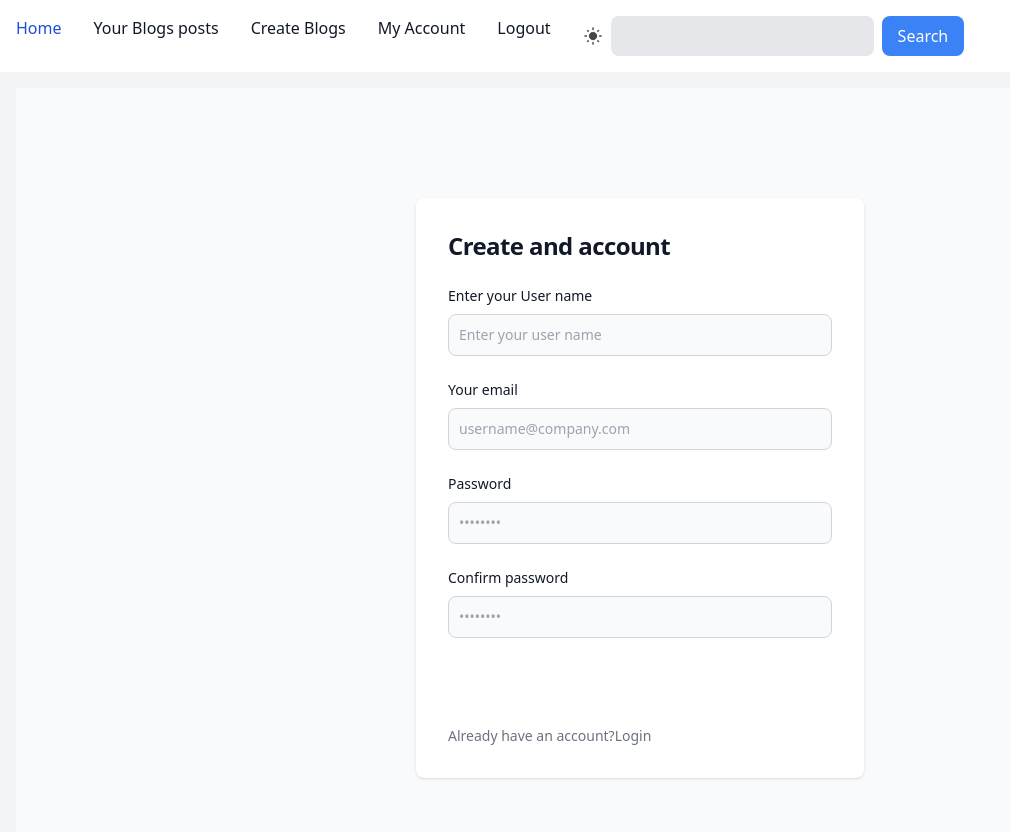
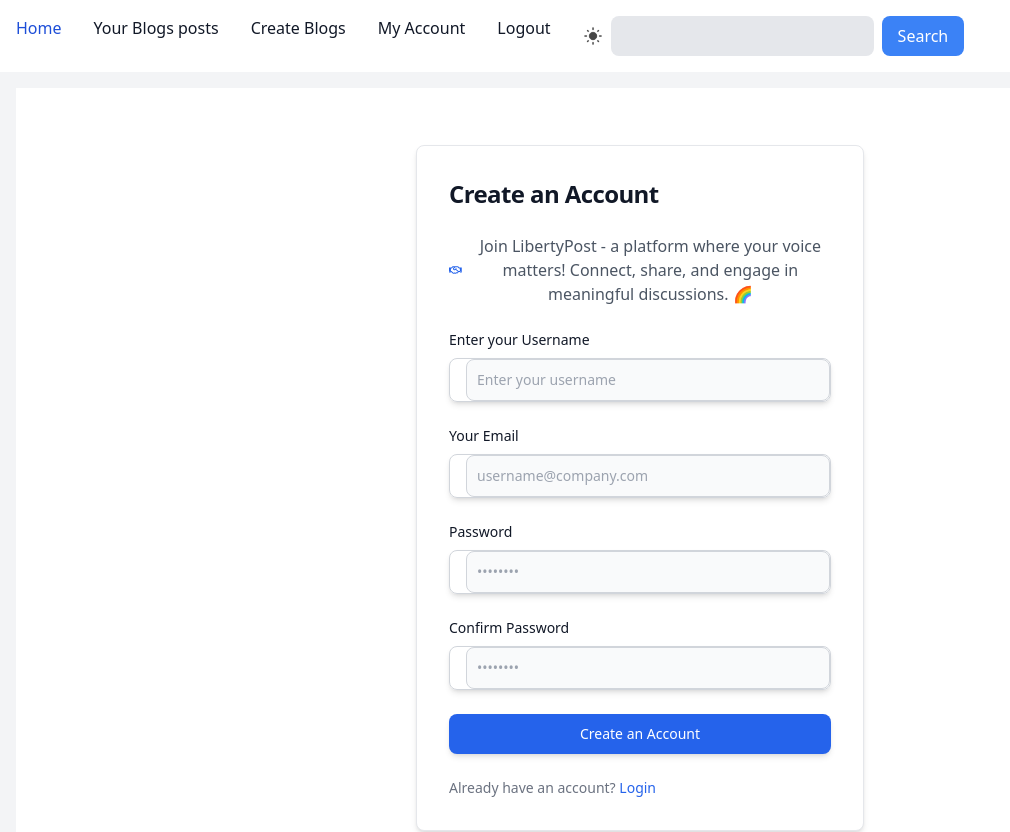
Before and after one commit to rajan0031/social_mini_project_rajan_frontend_temp, a React (Vite) app: page /register in a window 1280 px wide. Shown: the top 832 px of the page, without its empty margins (0-1010 px from the left). Built offline with nearby package versions, Linux system fonts and the light colour scheme.

Commit message:
this is my frontend change

```diff
--- a/src/components/Login.jsx
+++ b/src/components/Login.jsx
@@ -1,28 +1,19 @@
-import { useState, useRef } from 'react';
-import "../index.css"
-import { Link } from 'react-router-dom';
+import { useState } from 'react';
+import "../index.css";
+import { Link, useNavigate } from 'react-router-dom';
 import { toast, ToastContainer } from 'react-toastify';
 import 'react-toastify/dist/ReactToastify.css';
 import axios from 'axios';
 import { loginRoute } from '../../utils/apiRoutes';
-import { useNavigate } from 'react-router-dom';
-
-
-
-
+import { FaLock, FaUser, FaInfoCircle, FaHandshake, FaFacebook, FaTwitter, FaGoogle } from 'react-icons/fa';
+import { MdAlternateEmail } from 'react-icons/md';
 
 function Login() {
+    const navigate = useNavigate();
+    const [username, setUsername] = useState("");
+    const [password, setPassword] = useState("");
 
-    // using use navigate
-
-    const navigate = useNavigate();
-
-
-    // State variables
-    const [username, setusername] = useState("");
-    const [password, setpassword] = useState("");
-    // handle the form data
-    const handleformdata = async (e) => {
+    const handleFormData = async (e) => {
         e.preventDefault();
 
         try {
@@ -31,80 +22,108 @@
                 password: password
             });
 
-
-
-            if (response.data.status == false) {
+            if (response.data.status === false) {
                 toast.error(`${response.data.message}`);
             } else {
                 toast.success(`${response.data.message}`);
-                // console.log(response.data.userDetails)
                 const userDetailsString = JSON.stringify(response.data.userDetails);
-
-                localStorage.setItem("blog-user",
-                    userDetailsString
-                )
+                localStorage.setItem("blog-user", userDetailsString);
                 navigate("/");
             }
         } catch (err) {
             console.log(err);
+            toast.error("An error occurred. Please try again!");
         }
-
-
-
     }
-
-
-
-
-
-
 
     return (
         <>
-            <section className="bg-gray-50 dark:bg-gray-900">
-                <div className="flex flex-col items-center justify-center px-6 py-8 mx-auto md:h-screen lg:py-0">
+            <section className="bg-white min-h-screen flex flex-col items-center justify-center">
+                <div className="w-full max-w-md bg-white rounded-lg shadow-lg transition-transform transform hover:scale-105 duration-300">
+                    <div className="p-6 space-y-4 md:space-y-6">
+                        <h1 className="text-2xl font-bold leading-tight tracking-tight text-gray-900 md:text-3xl text-center">
+                            Welcome Back to LibertyPost! 🌈
+                        </h1>
+                        <div className="flex items-center justify-center mb-4">
+                            <FaHandshake size={30} className="text-blue-600 mr-2" />
+                            <p className="text-gray-600 text-center">
+                                Join a community where your voice matters! We provide a safe platform for you to express your thoughts freely. 🗣️
+                            </p>
+                        </div>
+                        <div className="flex items-center justify-center mb-4">
+                            <FaInfoCircle size={30} className="text-green-600 mr-2" />
+                            <p className="text-gray-600 text-center">
+                                Log in to discover diverse content, connect with like-minded individuals, and engage in meaningful discussions. 💬
+                            </p>
+                        </div>
 
-                    <div className="w-full bg-white rounded-lg shadow dark:border md:mt-0 sm:max-w-md xl:p-0 dark:bg-gray-800 dark:border-gray-700">
-                        <div className="p-6 space-y-4 md:space-y-6 sm:p-8">
-                            <h1 className="text-xl font-bold leading-tight tracking-tight text-gray-900 md:text-2xl dark:text-white">
-                                Create and account
-                            </h1>
-                            <form onSubmit={handleformdata} className="space-y-4 md:space-y-6">
+                        <form onSubmit={handleFormData} className="space-y-4 md:space-y-6">
+                            {/* Username Section */}
+                            <div>
+                                <label htmlFor="username" className="block mb-2 text-sm font-medium text-gray-900">Username</label>
+                                <div className="flex items-center border border-gray-300 rounded-lg shadow-md transition-shadow duration-300 hover:shadow-lg">
+                                    <FaUser className="text-blue-600 font-bold p-2" />
+                                    <input
+                                        type="text"
+                                        name="username"
+                                        id="username"
+                                        className="bg-gray-50 text-gray-900 sm:text-sm rounded-lg focus:ring-blue-600 focus:border-blue-600 block w-full p-2.5"
+                                        placeholder="Enter your username"
+                                        onChange={(e) => setUsername(e.target.value)}
+                                        required
+                                    />
+                                </div>
+                            </div>
 
-                                {/* // user name  sections this is our username section start*/}
-                                <div>
-                                    <label htmlFor="username" className="block mb-2 text-sm font-medium text-gray-900 dark:text-white">Enter your User name</label>
-                                    <input type="username" name="username" id="username" className="bg-gray-50 border border-gray-300 text-gray-900 sm:text-sm rounded-lg focus:ring-primary-600 focus:border-primary-600 block w-full p-2.5 dark:bg-gray-700 dark:border-gray-600 dark:placeholder-gray-400 dark:text-white dark:focus:ring-blue-500 dark:focus:border-blue-500" placeholder="Enter your user name" onChange={((e) => {
-                                        setusername(e.target.value)
-                                    })} required />
+                            {/* Password Section */}
+                            <div>
+                                <label htmlFor="password" className="block mb-2 text-sm font-medium text-gray-900">Password</label>
+                                <div className="flex items-center border border-gray-300 rounded-lg shadow-md transition-shadow duration-300 hover:shadow-lg">
+                                    <FaLock className="text-blue-600 font-bold p-2" />
+                                    <input
+                                        type="password"
+                                        name="password"
+                                        id="password"
+                                        placeholder="••••••••"
+                                        className="bg-gray-50 text-gray-900 sm:text-sm rounded-lg focus:ring-blue-600 focus:border-blue-600 block w-full p-2.5"
+                                        onChange={(e) => setPassword(e.target.value)}
+                                        required
+                                    />
                                 </div>
-                                {/* username section end */}
+                            </div>
 
+                            <button
+                                type="submit"
+                                className="w-full text-white bg-blue-600 hover:bg-blue-700 focus:ring-4 focus:outline-none focus:ring-blue-300 font-medium rounded-lg text-sm px-5 py-2.5 text-center transition-colors duration-200 shadow-md hover:shadow-lg">
+                                Login
+                            </button>
 
-                                {/* password section  starting points */}
+                            <p className="text-sm font-light text-gray-500 text-center">
+                                Don't have an account?
+                                <Link to="/register" className="font-medium text-blue-600 hover:underline"> Register here</Link>
+                            </p>
+                        </form>
 
-                                <div>
-                                    <label htmlFor="password" className="block mb-2 text-sm font-medium text-gray-900 dark:text-white">Password</label>
-                                    <input type="password" name="password" id="password" placeholder="••••••••" className="bg-gray-50 border border-gray-300 text-gray-900 sm:text-sm rounded-lg focus:ring-primary-600 focus:border-primary-600 block w-full p-2.5 dark:bg-gray-700 dark:border-gray-600 dark:placeholder-gray-400 dark:text-white dark:focus:ring-blue-500 dark:focus:border-blue-500" onChange={((e) => {
-                                        setpassword(e.target.value)
-                                    })} required />
+                        {/* Social Media Login Section */}
+                        <div className="flex justify-center mt-4 space-x-4">
+                            <button className="flex items-center border border-gray-300 rounded-lg px-3 py-2 transition-shadow duration-300 hover:shadow-lg">
+                                <FaFacebook className="text-blue-600 mr-2" />
+                                Facebook
+                            </button>
+                            <button className="flex items-center border border-gray-300 rounded-lg px-3 py-2 transition-shadow duration-300 hover:shadow-lg">
+                                <FaGoogle className="text-red-600 mr-2" />
+                                Google
+                            </button>
+                            <button className="flex items-center border border-gray-300 rounded-lg px-3 py-2 transition-shadow duration-300 hover:shadow-lg">
+                                <FaTwitter className="text-blue-400 mr-2" />
+                                Twitter
+                            </button>
+                        </div>
 
-                                </div>
-
-
-                                {/* password section end point  */}
-
-
-
-
-
-
-                                <button type="submit" className="w-full text-white bg-primary-600 hover:bg-primary-700 focus:ring-4 focus:outline-none focus:ring-primary-300 font-medium rounded-lg text-sm px-5 py-2.5 text-center dark:bg-primary-600 dark:hover:bg-primary-700 dark:focus:ring-primary-800">Login</button>
-                                <p className="text-sm font-light text-gray-500 dark:text-gray-400">
-                                    Do not  have an account? <a href="google.com" className="font-medium text-primary-600 hover:underline dark:text-primary-500"><Link to="/register">Register here today </Link></a>
-                                </p>
-                            </form>
-
+                        {/* Email Signup Section */}
+                        <div className="flex items-center justify-center mt-4">
+                            <MdAlternateEmail className="text-gray-400 mr-2" size={20} />
+                            <span className="text-sm text-gray-500">Use your email to login</span>
                         </div>
                     </div>
                 </div>
--- a/src/components/Register.jsx
+++ b/src/components/Register.jsx
@@ -6,65 +6,38 @@
 import axios from 'axios';
 import { registerRoute } from '../../utils/apiRoutes';
 import { useNavigate } from 'react-router-dom';
-
-
-
-
+import { FaUser, FaEnvelope, FaLock, FaRegHandshake } from 'react-icons/fa';
 
 function Register() {
-
-    // using use navigate
-
     const navigate = useNavigate();
-
 
     // State variables
     const [username, setusername] = useState("");
     const [email, setemail] = useState("");
-    const [profilePicture, setProfilePicture] = useState("");
     const [password, setpassword] = useState("");
     const [conform_password, setconform_password] = useState("");
 
     const handleformdata = async (e) => {
         e.preventDefault();
 
-        if (username.length == 0 || email.length == 0 || password.length == 0 || conform_password.length == 0) {
-            toast.error("all fields are required!");
+        if (username.length === 0 || email.length === 0 || password.length === 0 || conform_password.length === 0) {
+            toast.error("All fields are required!");
             return;
-        }
-
-        else if (username.length < 3) {
-            toast.error("username must be of at least 3 character")
-        }
-
-        else if (!/^\S+@\S+\.\S+$/.test(email)) {
+        } else if (username.length < 3) {
+            toast.error("Username must be at least 3 characters");
+        } else if (!/^\S+@\S+\.\S+$/.test(email)) {
             toast.error("Invalid email format");
-        }
-
-        else if (password.length < 8) {
+        } else if (password.length < 8) {
             toast.error("Password must be at least 8 characters long");
-        }
-
-        else if (password !== conform_password) {
+        } else if (password !== conform_password) {
             toast.error("Passwords do not match");
-        }
-
-        // Validation: Password must contain at least one uppercase letter
-        else if (!/[A-Z]/.test(password)) {
+        } else if (!/[A-Z]/.test(password)) {
             toast.error("Password must contain at least one uppercase letter");
-        }
-
-        // Validation: Password must contain at least one digit
-        else if (!/\d/.test(password)) {
+        } else if (!/\d/.test(password)) {
             toast.error("Password must contain at least one digit");
-        }
-
-        // Validation: Password must contain at least one special character
-        else if (!/[!@#$%^&*(),.?":{}|<>]/.test(password)) {
+        } else if (!/[!@#$%^&*(),.?":{}|<>]/.test(password)) {
             toast.error("Password must contain at least one special character");
-        }
-
-        else {
+        } else {
             try {
                 const response = await axios.post(`${registerRoute}`, {
                     username: username,
@@ -73,91 +46,117 @@
                 });
 
                 console.log(response.data);
-                if (response.data.status == false) {
+                if (response.data.status === false) {
                     toast.error(`${response.data.message}`);
-
-                }
-                else if (response.data.status == true) {
+                } else if (response.data.status === true) {
                     navigate("/login");
                     toast.success(`Account created successfully`);
-
                 }
             } catch (err) {
-                console.log(err)
+                console.log(err);
+                toast.error("An error occurred. Please try again!");
             }
         }
 
-        console.log(username, email, password, conform_password)
-
+        console.log(username, email, password, conform_password);
     }
-
-
-
-
-
-
-
-
-
 
     return (
         <>
-            <section className="bg-gray-50 dark:bg-gray-900">
+            <section className="bg-white min-h-screen">
                 <div className="flex flex-col items-center justify-center px-6 py-8 mx-auto md:h-screen lg:py-0">
+                    <div className="w-full bg-white rounded-lg shadow-md border md:mt-0 sm:max-w-md xl:p-0">
+                        <div className="p-6 space-y-4 md:space-y-6 sm:p-8">
+                            <h1 className="text-xl font-bold leading-tight tracking-tight text-gray-900 md:text-2xl">
+                                Create an Account
+                            </h1>
+                            <div className="flex items-center justify-center mb-4">
+                                <FaRegHandshake size={30} className="text-blue-600 mr-2" />
+                                <p className="text-gray-600 text-center">
+                                    Join LibertyPost - a platform where your voice matters! Connect, share, and engage in meaningful discussions. 🌈
+                                </p>
+                            </div>
 
-                    <div className="w-full bg-white rounded-lg shadow dark:border md:mt-0 sm:max-w-md xl:p-0 dark:bg-gray-800 dark:border-gray-700">
-                        <div className="p-6 space-y-4 md:space-y-6 sm:p-8">
-                            <h1 className="text-xl font-bold leading-tight tracking-tight text-gray-900 md:text-2xl dark:text-white">
-                                Create and account
-                            </h1>
                             <form onSubmit={handleformdata} className="space-y-4 md:space-y-6">
-
-                                {/* // user name  sections*/}
+                                {/* Username Section */}
                                 <div>
-                                    <label htmlFor="username" className="block mb-2 text-sm font-medium text-gray-900 dark:text-white">Enter your User name</label>
-                                    <input type="username" name="username" id="username" className="bg-gray-50 border border-gray-300 text-gray-900 sm:text-sm rounded-lg focus:ring-primary-600 focus:border-primary-600 block w-full p-2.5 dark:bg-gray-700 dark:border-gray-600 dark:placeholder-gray-400 dark:text-white dark:focus:ring-blue-500 dark:focus:border-blue-500" placeholder="Enter your user name" onChange={((e) => {
-                                        setusername(e.target.value)
-                                    })} required />
-                                </div>
-                                {/* email sections */}
-                                <div>
-                                    <label htmlFor="email" className="block mb-2 text-sm font-medium text-gray-900 dark:text-white">Your email</label>
-                                    <input type="email" name="email" id="email" className="bg-gray-50 border border-gray-300 text-gray-900 sm:text-sm rounded-lg focus:ring-primary-600 focus:border-primary-600 block w-full p-2.5 dark:bg-gray-700 dark:border-gray-600 dark:placeholder-gray-400 dark:text-white dark:focus:ring-blue-500 dark:focus:border-blue-500" placeholder="username@company.com" onChange={((e) => {
-                                        setemail(e.target.value)
-                                    })} required />
+                                    <label htmlFor="username" className="block mb-2 text-sm font-medium text-gray-900">Enter your Username</label>
+                                    <div className="flex items-center border border-gray-300 rounded-lg shadow-md transition-shadow duration-300 hover:shadow-lg">
+                                        <FaUser className="text-blue-600 p-2" />
+                                        <input
+                                            type="text"
+                                            name="username"
+                                            id="username"
+                                            className="bg-gray-50 border border-gray-300 text-gray-900 sm:text-sm rounded-lg focus:ring-blue-600 focus:border-blue-600 block w-full p-2.5"
+                                            placeholder="Enter your username"
+                                            onChange={(e) => setusername(e.target.value)}
+                                            required
+                                        />
+                                    </div>
                                 </div>
 
-
-                                {/* password section  */}
-
+                                {/* Email Section */}
                                 <div>
-                                    <label htmlFor="password" className="block mb-2 text-sm font-medium text-gray-900 dark:text-white">Password</label>
-                                    <input type="password" name="password" id="password" placeholder="••••••••" className="bg-gray-50 border border-gray-300 text-gray-900 sm:text-sm rounded-lg focus:ring-primary-600 focus:border-primary-600 block w-full p-2.5 dark:bg-gray-700 dark:border-gray-600 dark:placeholder-gray-400 dark:text-white dark:focus:ring-blue-500 dark:focus:border-blue-500" onChange={((e) => {
-                                        setpassword(e.target.value)
-                                    })} required />
-
+                                    <label htmlFor="email" className="block mb-2 text-sm font-medium text-gray-900">Your Email</label>
+                                    <div className="flex items-center border border-gray-300 rounded-lg shadow-md transition-shadow duration-300 hover:shadow-lg">
+                                        <FaEnvelope className="text-blue-600 p-2" />
+                                        <input
+                                            type="email"
+                                            name="email"
+                                            id="email"
+                                            className="bg-gray-50 border border-gray-300 text-gray-900 sm:text-sm rounded-lg focus:ring-blue-600 focus:border-blue-600 block w-full p-2.5"
+                                            placeholder="username@company.com"
+                                            onChange={(e) => setemail(e.target.value)}
+                                            required
+                                        />
+                                    </div>
                                 </div>
 
-
-                                {/* conform password sections */}
-
-
+                                {/* Password Section */}
                                 <div>
-                                    <label htmlFor="confirm-password" className="block mb-2 text-sm font-medium text-gray-900 dark:text-white">Confirm password</label>
-                                    <input type="confirm-password" name="confirm-password" id="confirm-password" placeholder="••••••••"
-                                        onChange={((e) => {
-                                            setconform_password(e.target.value)
-                                        })} className="bg-gray-50 border border-gray-300 text-gray-900 sm:text-sm rounded-lg focus:ring-primary-600 focus:border-primary-600 block w-full p-2.5 dark:bg-gray-700 dark:border-gray-600 dark:placeholder-gray-400 dark:text-white dark:focus:ring-blue-500 dark:focus:border-blue-500" required />
+                                    <label htmlFor="password" className="block mb-2 text-sm font-medium text-gray-900">Password</label>
+                                    <div className="flex items-center border border-gray-300 rounded-lg shadow-md transition-shadow duration-300 hover:shadow-lg">
+                                        <FaLock className="text-blue-600 p-2" />
+                                        <input
+                                            type="password"
+                                            name="password"
+                                            id="password"
+                                            placeholder="••••••••"
+                                            className="bg-gray-50 border border-gray-300 text-gray-900 sm:text-sm rounded-lg focus:ring-blue-600 focus:border-blue-600 block w-full p-2.5"
+                                            onChange={(e) => setpassword(e.target.value)}
+                                            required
+                                        />
+                                    </div>
                                 </div>
 
+                                {/* Confirm Password Section */}
+                                <div>
+                                    <label htmlFor="confirm-password" className="block mb-2 text-sm font-medium text-gray-900">Confirm Password</label>
+                                    <div className="flex items-center border border-gray-300 rounded-lg shadow-md transition-shadow duration-300 hover:shadow-lg">
+                                        <FaLock className="text-blue-600 p-2" />
+                                        <input
+                                            type="password"
+                                            name="confirm-password"
+                                            id="confirm-password"
+                                            placeholder="••••••••"
+                                            className="bg-gray-50 border border-gray-300 text-gray-900 sm:text-sm rounded-lg focus:ring-blue-600 focus:border-blue-600 block w-full p-2.5"
+                                            onChange={(e) => setconform_password(e.target.value)}
+                                            required
+                                        />
+                                    </div>
+                                </div>
 
-
-                                <button type="submit" className="w-full text-white bg-primary-600 hover:bg-primary-700 focus:ring-4 focus:outline-none focus:ring-primary-300 font-medium rounded-lg text-sm px-5 py-2.5 text-center dark:bg-primary-600 dark:hover:bg-primary-700 dark:focus:ring-primary-800">Create an account</button>
-                                <p className="text-sm font-light text-gray-500 dark:text-gray-400">
-                                    Already have an account?<Link className='className="font-medium text-primary-600 hover:underline dark:text-primary-500"' to="/login">Login </Link>
+                                <button
+                                    type="submit"
+                                    className="w-full text-white bg-blue-600 hover:bg-blue-700 focus:ring-4 focus:outline-none focus:ring-blue-300 font-medium rounded-lg text-sm px-5 py-2.5 text-center transition-colors duration-200 shadow-md hover:shadow-lg"
+                                >
+                                    Create an Account
+                                </button>
+                                <p className="text-sm font-light text-gray-500">
+                                    Already have an account?
+                                    <Link className="font-medium text-blue-600 hover:underline" to="/login"> Login</Link>
                                 </p>
                             </form>
-
                         </div>
                     </div>
                 </div>
```
